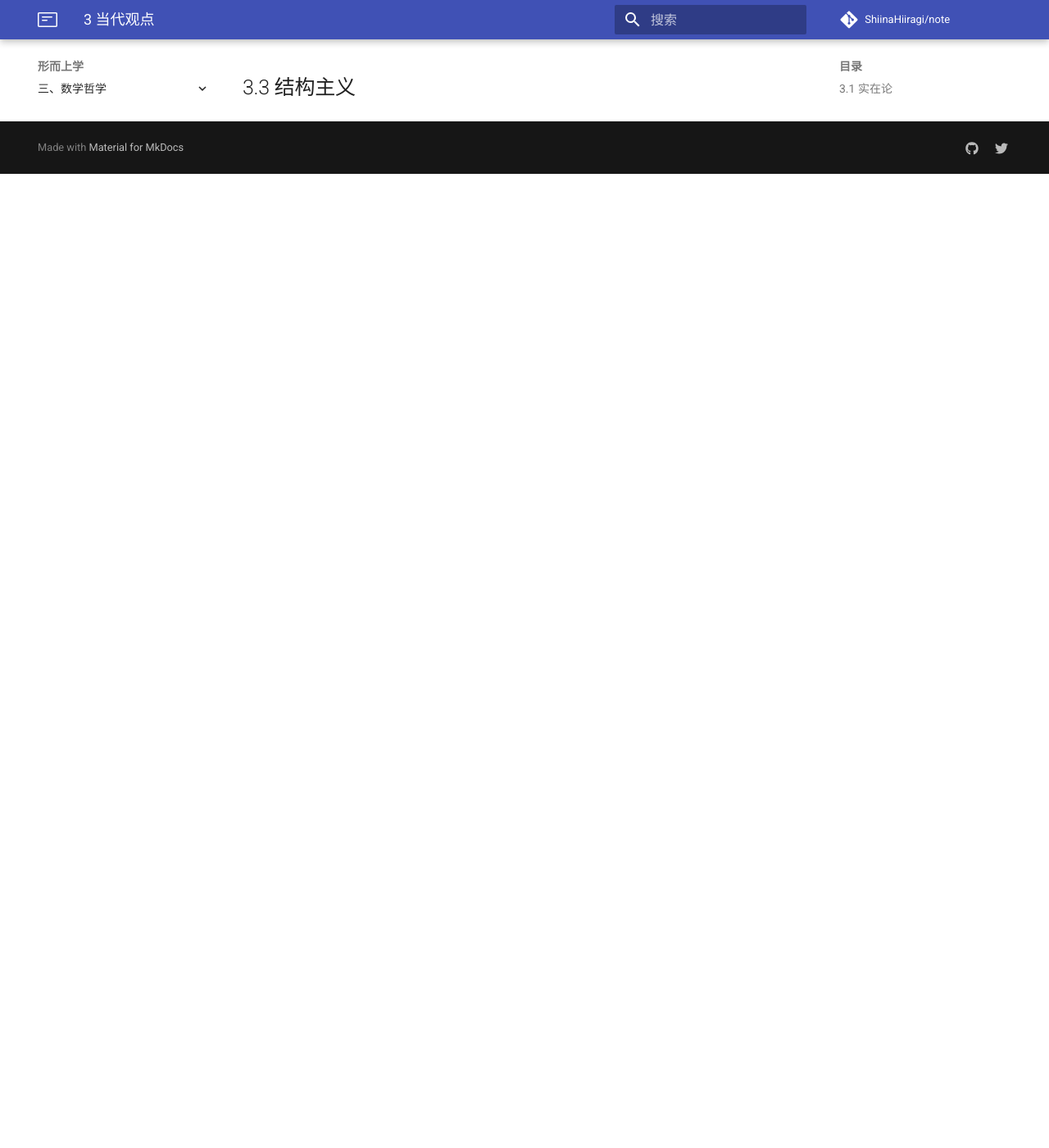
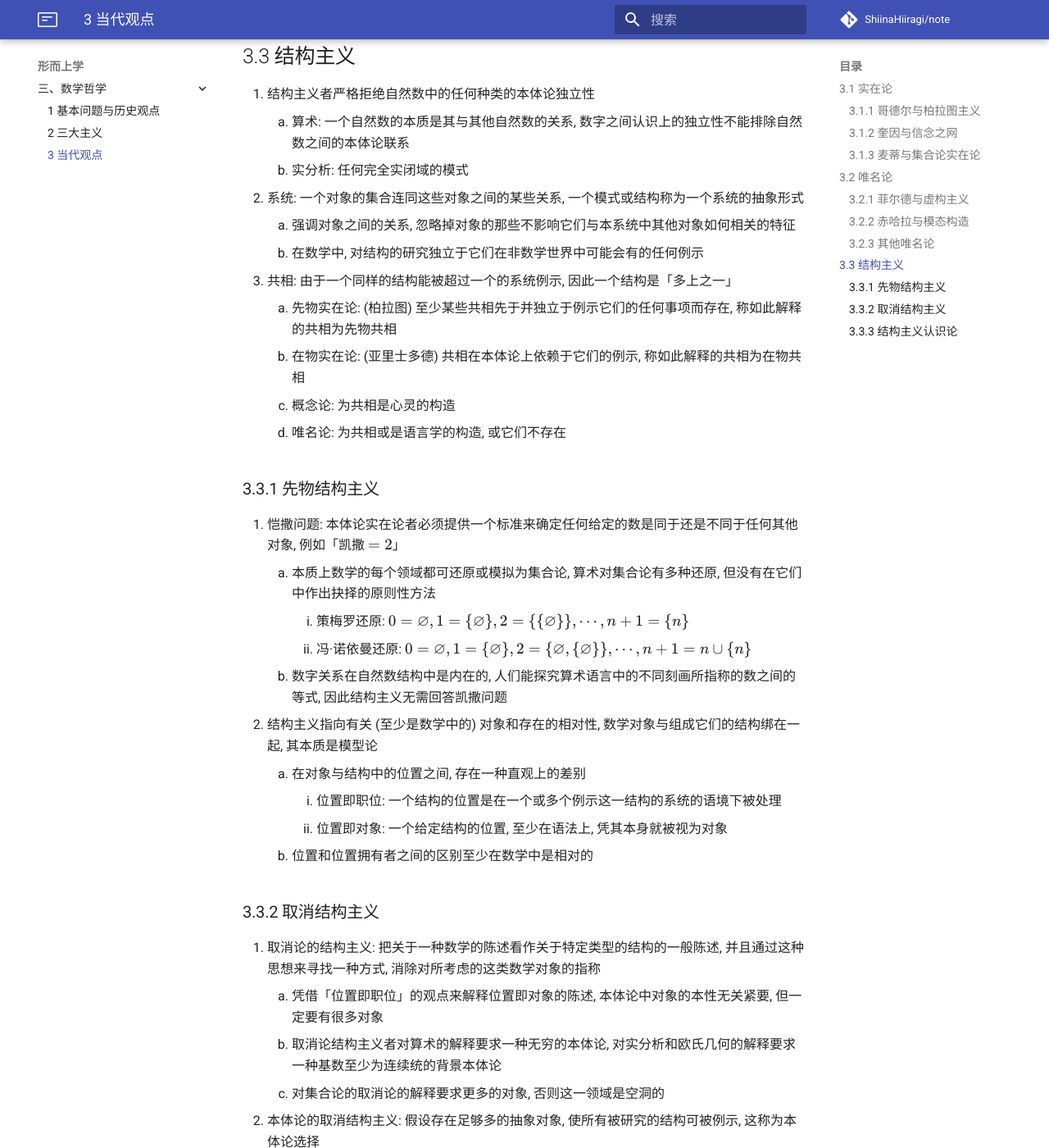
Before and after one commit to ShiinaHiiragi/note, an MkDocs documentation site: the page built from docs/meta/math/contemp.md, in a window 1280 px wide and 1400 px high, scrolled down 7473 px. Shown: the whole window at 82% size. Built offline with MkDocs 1.6.1 and Material for MkDocs 9.7.7, drawn with Linux system fonts in a browser that asks for light colours; comment, search, counter and statistics services are not loaded; before the commit the page ends 7685 px from its top, so only the background shows below that; some of the changed text lies outside the part shown.

Commit message:
finish math philosophy

```diff
--- a/docs/meta/math/contemp.md
+++ b/docs/meta/math/contemp.md
@@ -1,4 +1,22 @@
 # 3 当代观点
+
+1. 实在论与唯名论的动机
+    1. 刻板唯名论: 抽象实体带来的认识论困难
+        1. 人类作为一个物理宇宙中的物理生物, 如何能拥有关于永恒的、独立的、脱离因果关系的数学王国的知识使完全神秘的
+        2. 本体论实在论者假设不把握数学宇宙的某些神秘能力就不能对数学知识做出解释
+        3. 知识的因果性理论: 人们不能知道任何对象的任何事情, 除非与这些对象的至少某些样品有因果性的联系
+        4. 要求本体论实在论者为数学对象提供可接受的认识论
+    2. 刻板反唯名论者: 自然化的认识论者, 认为科学给了人类知识上的最好路线
+        1. 如果数学在人类最好的科学中被使用, 那么数学就是真的并且数学实体存在
+        2. 要求唯名论者为反对数学对象的存在提供科学的理由
+    3. 不可或缺论证 (数学对象的信念得到保证当且仅当数学是对科学不可或缺的) 是当代数学哲学主流共识
+        1. 本体论实在论首先有证明的义务
+        2. 不可或缺论证实际上是唯一被认真对待的证明, 摧毁这个论证使问题回到缺省状态, 则实在论者有着不能承受的负担
+2. 对数学或数学化的物理的重构宣称了什么
+    1. 革命路线: 宣称唯名论理论优于标准的数学化的物理, 所以应该代替它; 使用综合理论，以代替柏拉图主义理论
+        1. 哲学在先倾向: 唯名论科学比广为接受的数学化科学更为可取, 后者建立于先天的、形而上学的基础之上, 这个基础先于科学家在选择自己的理论时所使用的标准
+        2. 自然主义倾向: 严格的唯名论理论要优于建立在日常科学基础之上的日常科学理论, 即有很好的科学的理由去偏爱避开数学对象的理论
+    2. 解释学的选择: 宣称重构的唯名论理论为原初的科学理论提供了底层的意义
 
 ## 3.1 实在论
 ### 3.1.1 哥德尔与柏拉图主义
@@ -132,7 +131,7 @@
                 类似于希尔伯特计划, 菲尔德计划也会由于类似于哥德尔不完全性定理的原因而失败.
                 存在一个唯名论语言中的句子 $G$, 使得 $G$ 不是综合物理的定理, 但 $G$ 能从综合物理再加上一些集合论 (以及桥接原理) 被推导出来. 句子 $G$ 类似于用来建立算术的不完全性的句子, 它不能单独从综合理论中导出
 
-### 3.2.3 赤哈拉与模态构造
+### 3.2.2 赤哈拉与模态构造
 1. 语言学项目: 对开语句的谈论替代对集合的谈论
     1. 开语句: 一个其中的单独词项 (如一个专名) 被替换为变元的语句
     2. 满足: 在对象与开语句之间的关系「对……为真」
@@ -145,7 +144,7 @@
     2. $1$ 层变元取值于普通对象满足的开语句, 这种语言谈论何种开语句是可能的
     3. $2$ 层变元取值于为 $1$ 层开语句满足的开语句
 
-### 3.2.4 其他唯名论
+### 3.2.3 其他唯名论
 1. 阿佐尼
     1. 数学实践确定了数学的指称
         1. 一个数学分支 (如算术或实分析) 对应着一个末端开放的假设系统的族, 这些系统相互嵌入, 并且在每一分支的假设系统之间没有明确的、固定不变的边界
@@ -168,6 +167,55 @@
         2. 如果像「数存在」这样的语句有真值条件, 那它们由人们使用语言的方式来决定, 但是没有什么语言使用中的东西确定这个语句的真值条件, 因此这个命题没有真值条件
 
 ## 3.3 结构主义
+1. 结构主义者严格拒绝自然数中的任何种类的本体论独立性
+    1. 算术: 一个自然数的本质是其与其他自然数的关系, 数字之间认识上的独立性不能排除自然数之间的本体论联系
+    2. 实分析: 任何完全实闭域的模式
+2. 系统: 一个对象的集合连同这些对象之间的某些关系, 一个模式或结构称为一个系统的抽象形式
+    1. 强调对象之间的关系, 忽略掉对象的那些不影响它们与本系统中其他对象如何相关的特征
+    2. 在数学中, 对结构的研究独立于它们在非数学世界中可能会有的任何例示
+3. 共相: 由于一个同样的结构能被超过一个的系统例示, 因此一个结构是「多上之一」
+    1. 先物实在论: (柏拉图) 至少某些共相先于并独立于例示它们的任何事项而存在, 称如此解释的共相为先物共相
+    2. 在物实在论: (亚里士多德) 共相在本体论上依赖于它们的例示, 称如此解释的共相为在物共相
+    3. 概念论: 为共相是心灵的构造
+    4. 唯名论: 为共相或是语言学的构造, 或它们不存在
+
+### 3.3.1 先物结构主义
+1. 恺撒问题: 本体论实在论者必须提供一个标准来确定任何给定的数是同于还是不同于任何其他对象, 例如「凯撒 $=2$」
+    1. 本质上数学的每个领域都可还原或模拟为集合论, 算术对集合论有多种还原, 但没有在它们中作出抉择的原则性方法
+        1. 策梅罗还原: $0=\varnothing, 1=\{\varnothing\}, 2=\{\{\varnothing\}\}, \cdots, n+1 = \{n\}$
+        2. 冯·诺依曼还原: $0=\varnothing, 1=\{\varnothing\}, 2=\{\varnothing, \{\varnothing\}\}, \cdots, n+1 = n\cup \{n\}$
+    2. 数字关系在自然数结构中是内在的, 人们能探究算术语言中的不同刻画所指称的数之间的等式, 因此结构主义无需回答凯撒问题
+2. 结构主义指向有关 (至少是数学中的) 对象和存在的相对性, 数学对象与组成它们的结构绑在一起, 其本质是模型论
+    1. 在对象与结构中的位置之间, 存在一种直观上的差别
+        1. 位置即职位: 一个结构的位置是在一个或多个例示这一结构的系统的语境下被处理
+        2. 位置即对象: 一个给定结构的位置, 至少在语法上, 凭其本身就被视为对象
+    2. 位置和位置拥有者之间的区别至少在数学中是相对的
+
+### 3.3.2 取消结构主义
+1. 取消论的结构主义: 把关于一种数学的陈述看作关于特定类型的结构的一般陈述, 并且通过这种思想来寻找一种方式, 消除对所考虑的这类数学对象的指称
+    1. 凭借「位置即职位」的观点来解释位置即对象的陈述, 本体论中对象的本性无关紧要, 但一定要有很多对象
+    2. 取消论结构主义者对算术的解释要求一种无穷的本体论, 对实分析和欧氏几何的解释要求一种基数至少为连续统的背景本体论
+    3. 对集合论的取消论的解释要求更多的对象, 否则这一领域是空洞的
+2. 本体论的取消结构主义: 假设存在足够多的抽象对象, 使所有被研究的结构可被例示, 这称为本体论选择
+    1. 把集合论层谱作为全部数学的本体论, 如果假设这一层谱中的每个集合都存在, 那必然有足够的对象来例示任何可能的结构
+    2. 如果集合论层谱是背景, 那么无论如何集合论都不是特定结构的理论, 而是关于对象的特定类的背景本体论
+3. 模态取消结构主义: 使算术、分析等等避免成为空洞的又不假设存在一个可能结构的系统
+    1. 可能结构: 令 $\Phi$ 为算术语言中的一个句子. 按照本体论选择, 一个算术句子 $\Phi$ 被解释为「对任意系统 $S$, 如果 $S$ 例示自然数结构, 则有 $\Phi[S]$」
+    2. 模态选择: 一个数学分支中的陈述被理解为一个可能性或必然性算子的辖域之内的概括, 即不是断言各种结构或系统存在, 而是断言这些系统可能存在
+        1. 物理可能性: 存在一个系统例示自然数结构, 但这一模态概念将被延伸得不能辨认
+        2. 形而上学可能性: 如果数学对象在根本上存在, 那么其存在是形而上学上必然的, 使用形而上学模态没有真正地减轻取消论结构主义的本体论负担
+    3. 逻辑模态: 类似于一致性, 对于有算术句子 $\Phi$, 对任意逻辑上可能的系统 $S$, 如果 $S$ 例示自然数结构, 那么 $\Phi[S]$
+
+### 3.3.3 结构主义认识论
+1. 模式识别
+    1. 先物主义: 将有穷基数结构视为凭自己本身就是的对象, 然后形成一个由这些有穷结构的集合以及一个适当的顺序组成的系统
+        1. 这一策略依赖于把各种有穷结构解释为能够被组织到一个系统中的对象
+        2. 有穷结构本身被组织到一个系统中, 而那个系统的结构也被思考
+        3. 先物实在论者有义务提供至少是一种推测性的解释以说明如何生出关于结构的可信的知识
+    2. 模态取消论: 有义务解释导致关于模式的信念的手段如何有时候产生有关那些结构是可能的可靠知识
+2. 隐定义: 对数个条目同时进行的特征描述, 即功能定义
+    1. 用单独词项指称结构的位置, 在隐定义中词项指称各个结构中的位置, 即「位置即对象」
+    2. 如果一个隐定义刻画了任何东西, 那么它一定刻画了一个结构或可能系统的一个类
 
 <style>
     div[class$="typeset__scrollwrap"] {
```
Also changed, not shown: other parts of docs/meta/math/contemp.md (+1 -20 lines), docs/index.md (+2 -2 lines), docs/intro/dir.md (+1 -1 lines), docs/meta/math/doctrine.md (+6 -6 lines).
